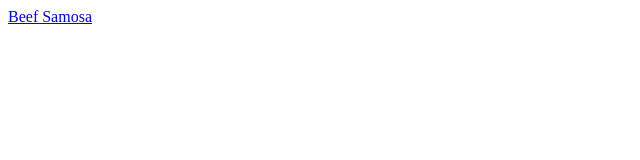
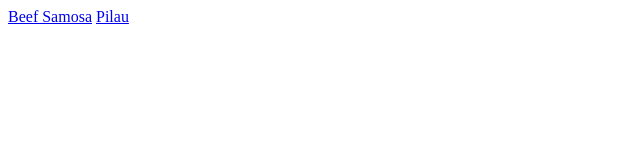
Before and after one commit to tec-project/odin-recipes, a plain HTML site: page index.html in a window 1280 px wide. Shown: the full height of the page, 0-640 px from the left. Drawn offline with Linux system fonts and the light colour scheme.

Commit message:
added a link to the pilau recipe

```diff
--- a/index.html
+++ b/index.html
@@ -7,6 +7,6 @@
     </head>
     <body>
         <a href="recipes/beef-samosa-recipe.html">Beef Samosa</a>
-
+        <a href="recipes/pilau-recipe.html">Pilau</a>
     </body>
 </html>
```
